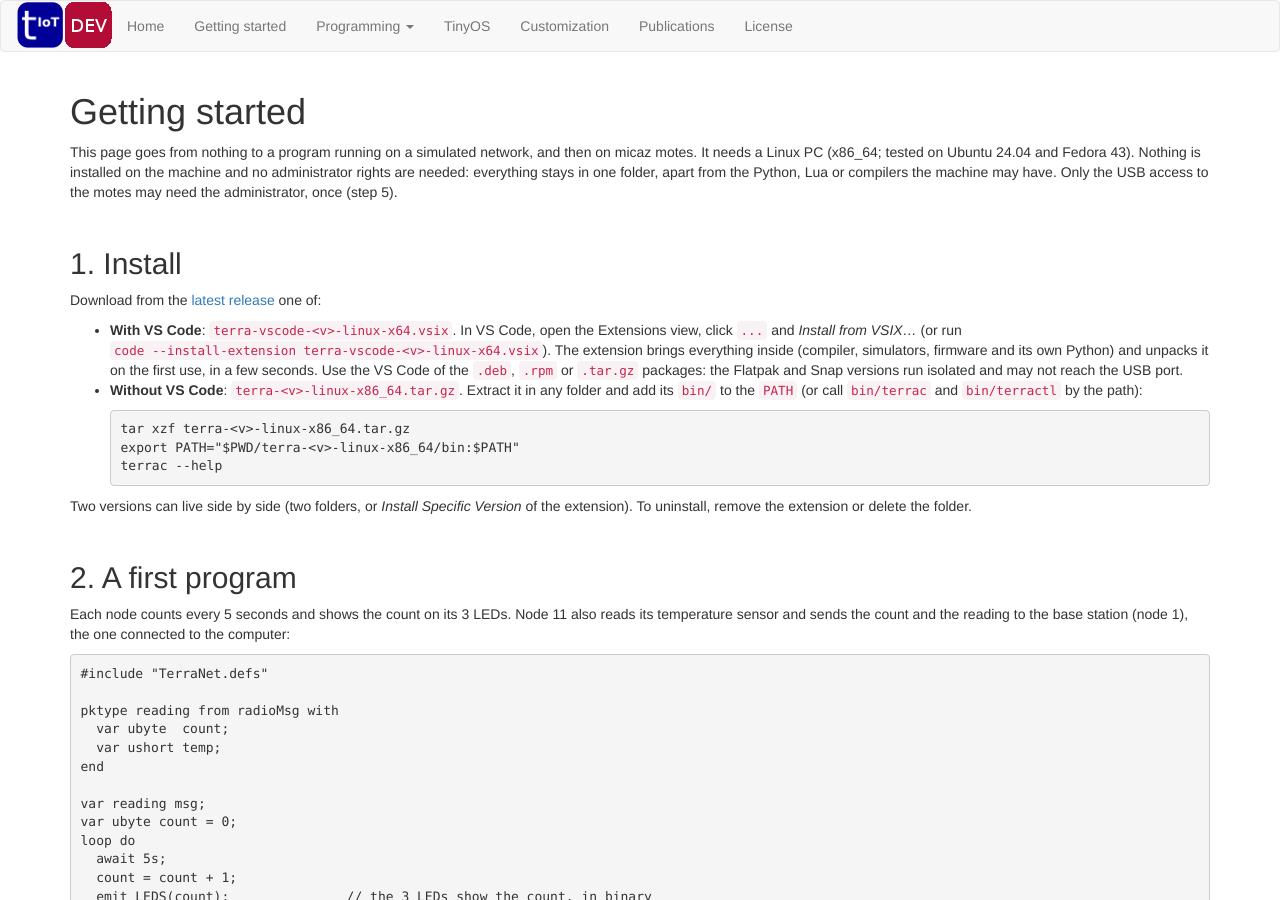
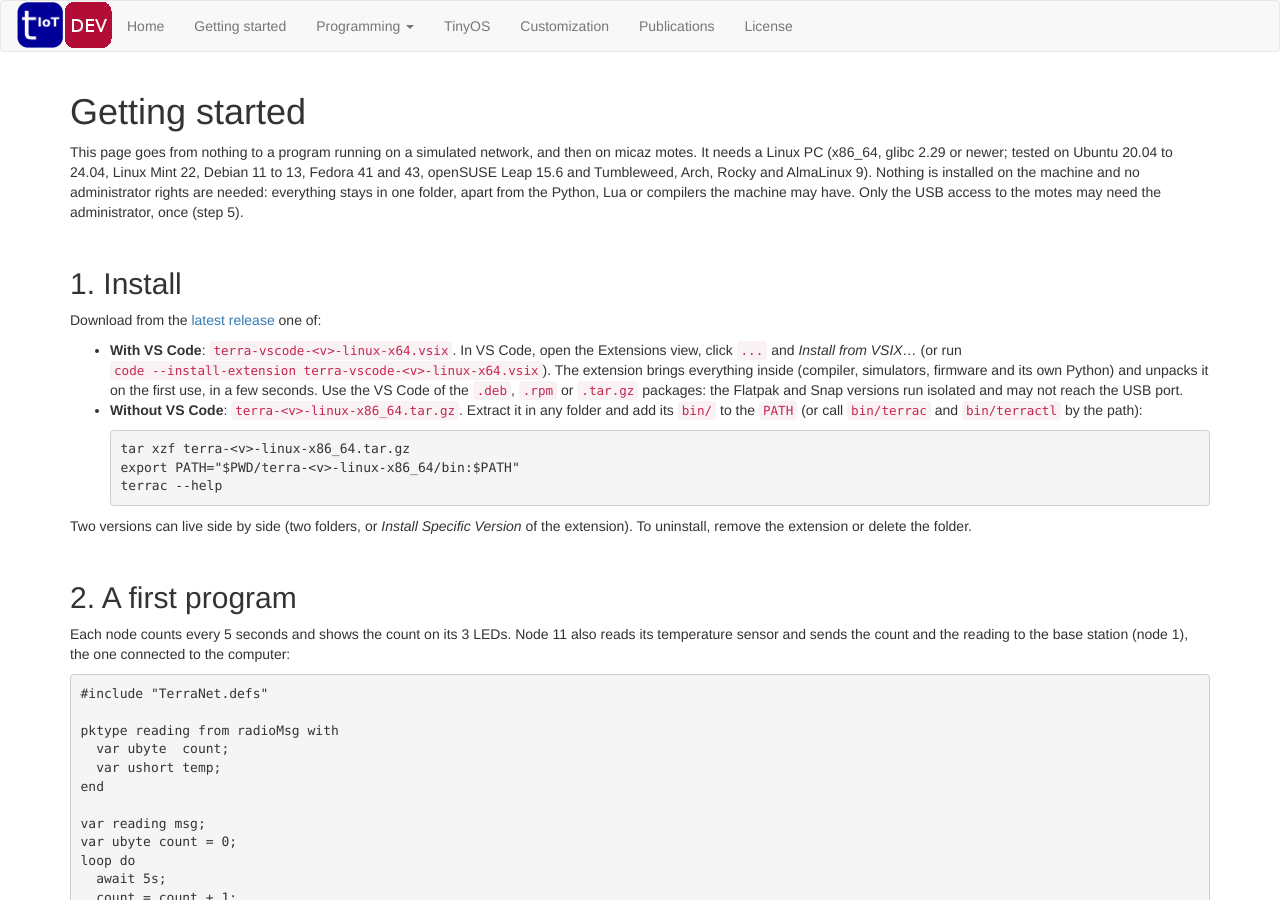
Before and after one commit to afbranco/Terra, a Jekyll site: the page built from docs/getting-started.md, in a window 1280 px wide and 900 px high. Built offline with Jekyll 4.4.1, drawn with Linux system fonts in a browser that asks for light colours; nearby versions of some CDN libraries.

Commit message:
Pacote Linux testado em 14 distros
release/test-bundle.sh recebe a imagem (o padrão continua o Fedora 43, o
único em que ter Python, Lua ou cpp reprova), descompacta o pacote no host
(a imagem pode não ter tar) e diz a distro, a glibc e o que ela tem.
release/test-bundle-distros.sh roda em 14 imagens oficiais fixadas pelo
digest: Ubuntu 20.04, 22.04 e 24.04, Mint 22, Debian 11, 12 e 13, Fedora
41 e 43, openSUSE Leap 15.6 e Tumbleweed, Arch, Rocky 9 e AlmaLinux 9
(glibc 2.31 a 2.44): todas OK. Tabela no release/README.md; job "Pacote
Linux nas distros" nas tags e na execução manual.

Fixes #156

Co-Authored-By: Claude Opus 5.5 <noreply@anthropic.com>
Claude-Session: https://claude.ai/code/session_01M95vLe8np3eLco1fbRq3ac

```diff
--- a/docs/getting-started.md
+++ b/docs/getting-started.md
@@ -6,7 +6,8 @@ title: Getting started
 # Getting started
 
 This page goes from nothing to a program running on a simulated network, and then on micaz
-motes. It needs a Linux PC (x86_64; tested on Ubuntu 24.04 and Fedora 43). Nothing is installed on
+motes. It needs a Linux PC (x86_64, glibc 2.29 or newer; tested on Ubuntu 20.04 to 24.04, Linux Mint 22,
+Debian 11 to 13, Fedora 41 and 43, openSUSE Leap 15.6 and Tumbleweed, Arch, Rocky and AlmaLinux 9). Nothing is installed on
 the machine and no administrator rights are needed: everything stays in one folder, apart from the
 Python, Lua or compilers the machine may have. Only the USB access to the motes may need the
 administrator, once (step 5).
```
Also changed, not shown: docs/terrac.md (+1 -1 lines), .github/workflows/release.yml, release/README.md, 2 other files.
